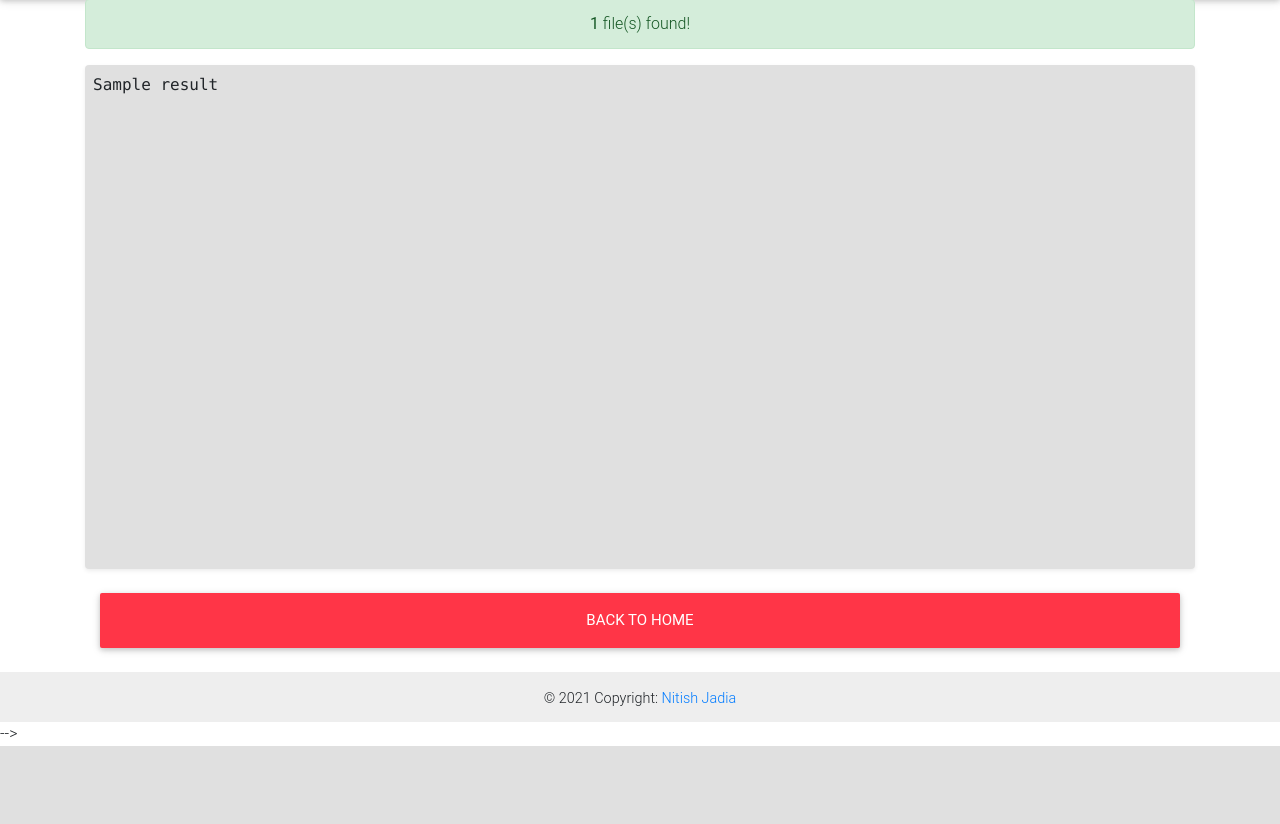
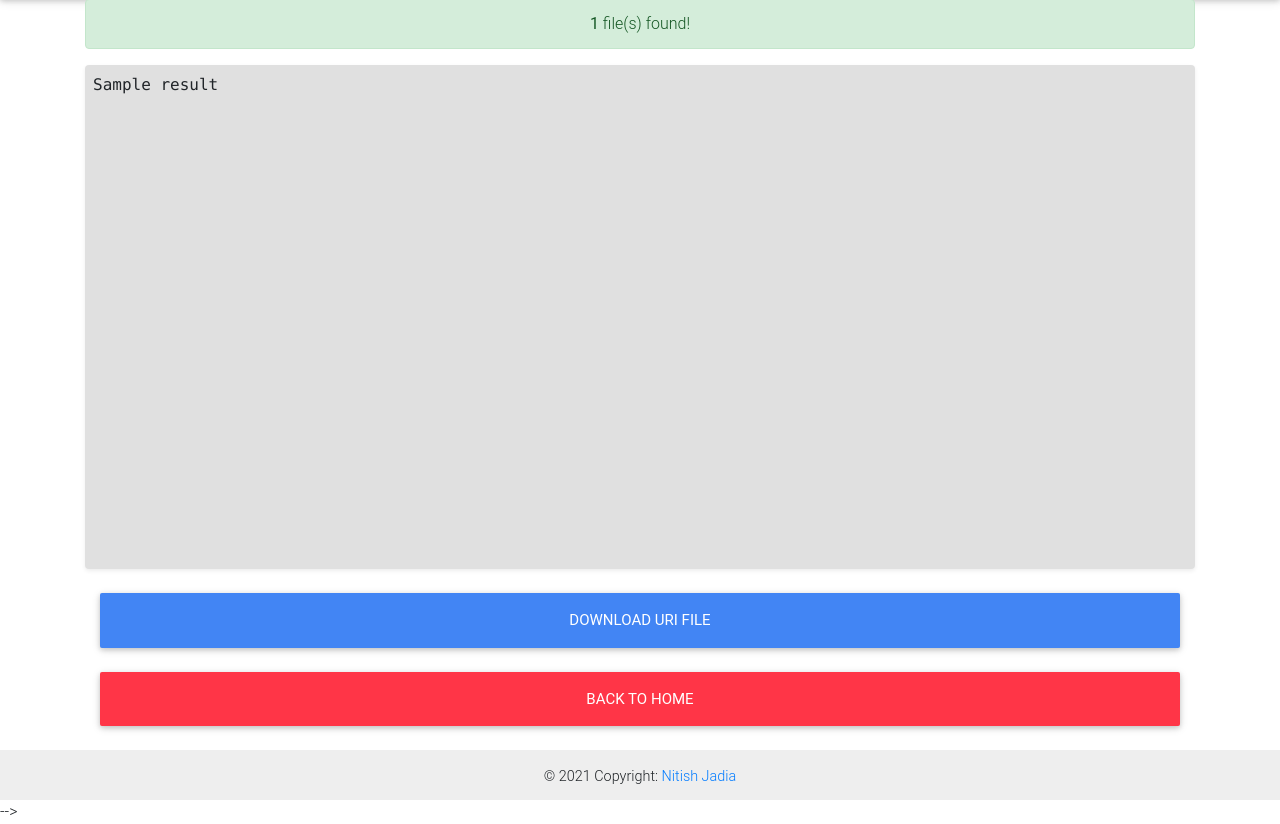
Before and after one commit to jadia/link-extractor, a Flask app: template templates/result.html in a window 1280 px wide. Shown: the part 57-881 px from the top of the page. Before the commit the page ends 803 px from the top, so only its background shows below. Run offline with Flask 2, Linux system fonts and the light colour scheme; the template is opened without the code that fills it: most values are stand-ins (such as "Sample title", 1, 10 or a date in 2020); some libraries are stand-ins or nearby versions; some web fonts are replaced.

Commit message:
Closes #4: Add support for downloading URL list
* Download the url using download button
* Use uuid to generate different file for every URL

```diff
--- a/app.py
+++ b/app.py
@@ -1,8 +1,13 @@
-from flask import Flask, render_template, request, url_for
+from flask import Flask, render_template, request, url_for, send_file
 from wtforms import Form, TextField, TextAreaField, StringField, SubmitField, validators
 from extract import GetFileLinks
 from datetime import datetime as dt
+import shortuuid
+import os
 
+
+URL_TXT_DIR = 'files'
+if not os.path.exists(URL_TXT_DIR): os.makedirs(URL_TXT_DIR)
 
 app = Flask(__name__)
 app.config['SECRET_KEY'] = 'SjdnUends821Jsdlkvxh391ksdODnejdDw'
@@ -19,14 +24,29 @@ def index():
         print("Post request")
         url = request.form['input_url']
         ext = request.form['extension']
-        file_links = GetFileLinks(url, ext)
+        file_links_obj = GetFileLinks(url, ext)
+        url_list = file_links_obj.get_file_links()
+
+        unique_id = shortuuid.uuid(name=url)
+        url_list_file_name = url.split("://")[1].split("/")[0] + '-' + unique_id + '.txt'
+        url_list_file_path = os.path.join(URL_TXT_DIR ,url_list_file_name)
+        with open(url_list_file_path, 'w') as f:
+            f.writelines("%s\n" % url for url in url_list)
+
         return render_template('result.html',
-                                extension=request.form['extension'],
-                                result=file_links.get_file_links())
+                                extension=ext,
+                                result=url_list,
+                                file_name=url_list_file_name)
     else:
         print("Get request.")
         return render_template('index.html', form=form)
 
+@app.route('/download/<file_name>', methods=['GET'])
+def download_url_file(file_name):
+    # unique_id = shortuuid.uuid(name=url)
+    # url_list_file = url.split("://")[1].split("/")[0] + '-' + unique_id + '.txt'
+    url_list_file = os.path.join(URL_TXT_DIR ,file_name)
+    return send_file(url_list_file, as_attachment=True, attachment_filename='urls_list.txt')
 
 @app.context_processor
 def inject_now():
@@ -43,4 +63,4 @@ def not_found(e):
     return render_template("404.html")
 
 if __name__ == "__main__":
-    app.run(host='0.0.0.0', port=5000)
+    app.run(host='0.0.0.0', port=4000)
--- a/requirements.txt
+++ b/requirements.txt
@@ -5,3 +5,4 @@ Flask-SQLAlchemy==2.4.4
 Flask-WTF==0.14.3
 requests==2.25.1
 WTForms==2.3.3
+shortuuid==1.0.1
--- a/templates/result.html
+++ b/templates/result.html
@@ -19,6 +19,12 @@
 <br>
 <div class="container">
     <!-- Button to go back to the home -->
+    <button type="button" onclick="window.location.href='{{ url_for( 'download_url_file', file_name=file_name ) }}';"
+    class="btn btn-primary btn-lg btn-block">Download URI file</button>
+    <br>
+</div>
+<div class="container">
+    <!-- Button to go back to the home -->
     <button type="button" onclick="window.location.href='{{ url_for( 'index' ) }}';"
     class="btn btn-danger btn-lg btn-block">Back to Home</button>
     <br>
```
Also changed, not shown: 1 other file.
